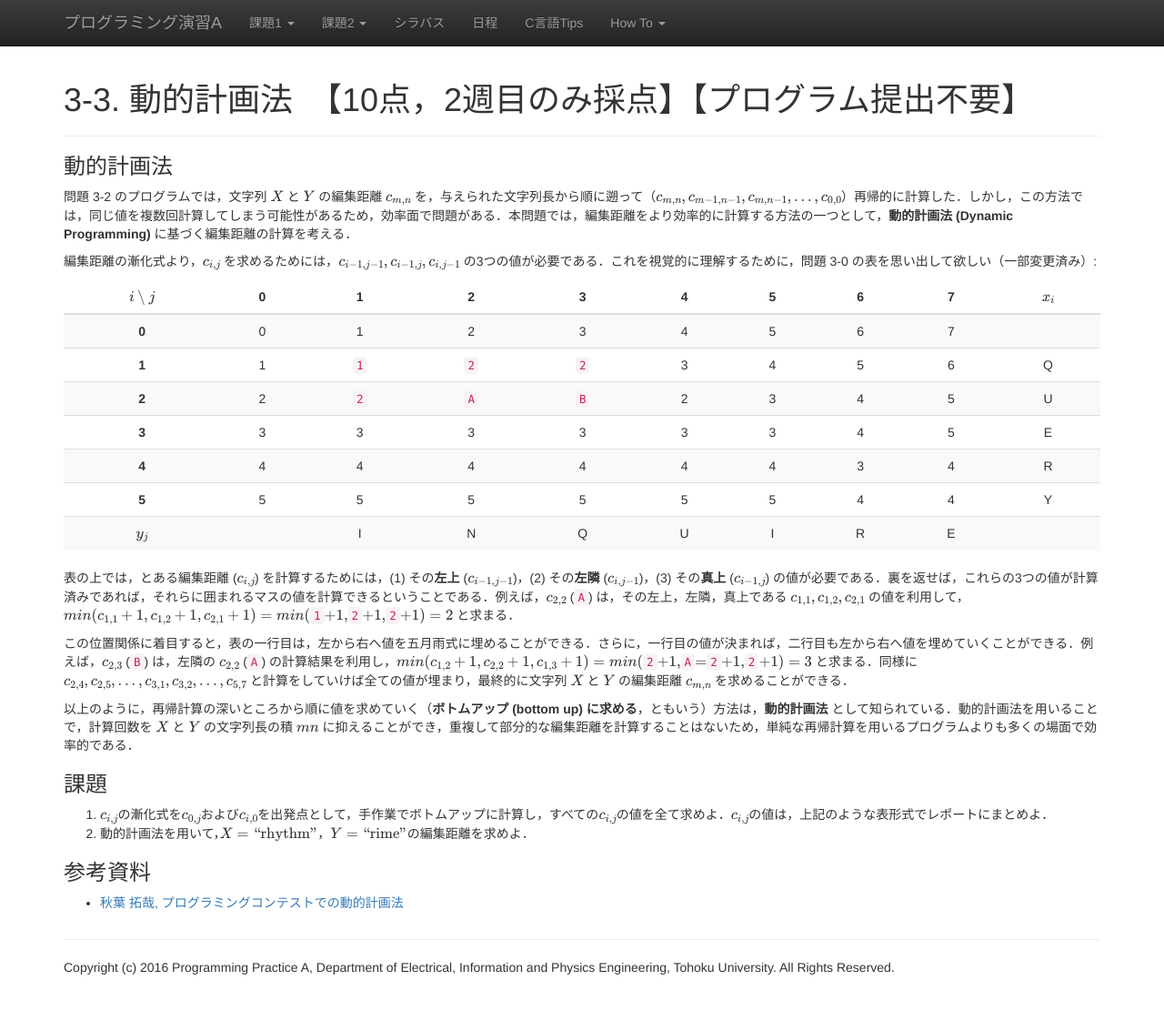
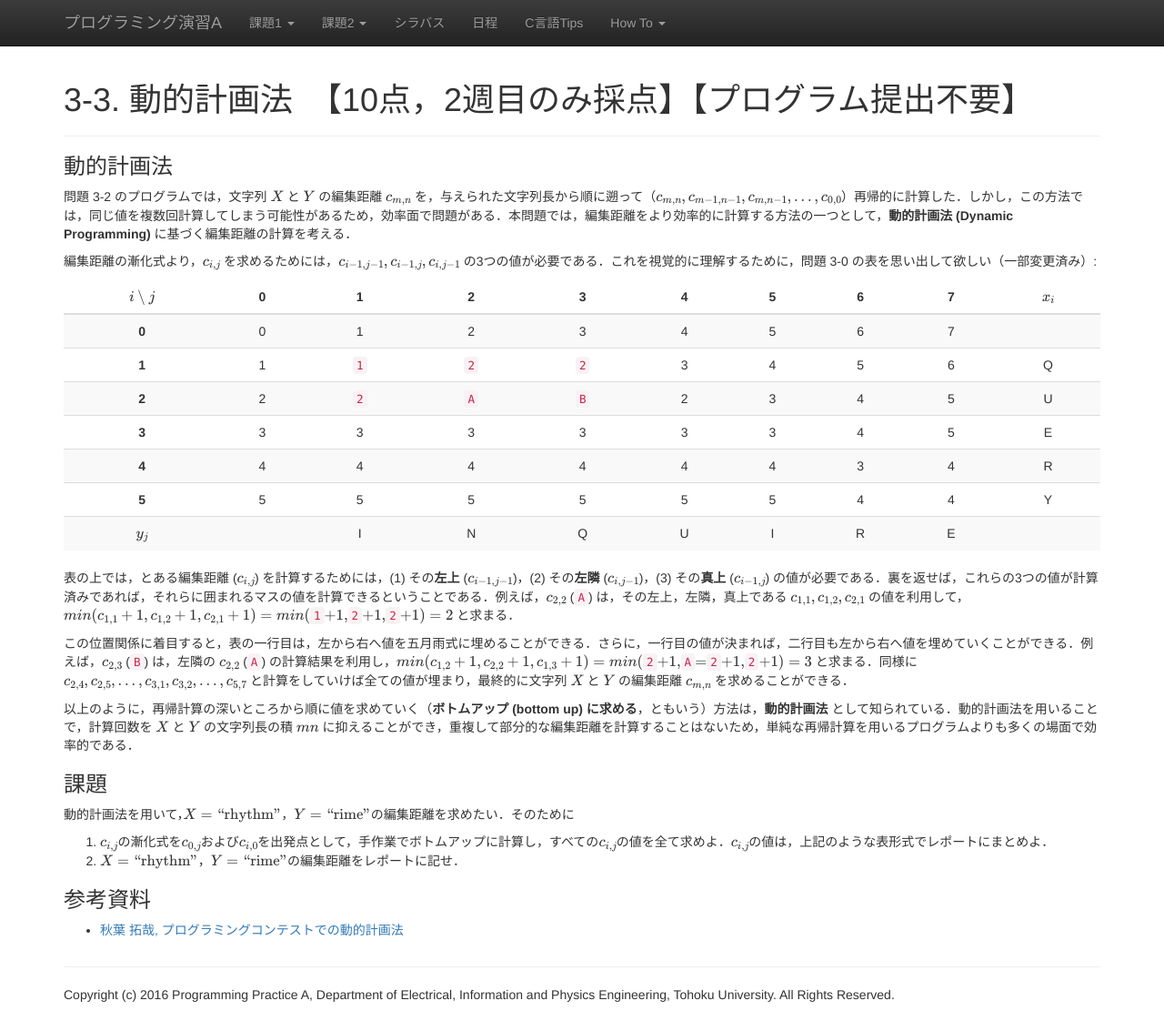
Before and after one commit to ecei-tohoku/ppa-public, a Jekyll site: the page built from kadai3tmp/p33.md, in a window 1280 px wide and 1133 px high. Shown: the whole window at 91% size. Built offline with Jekyll 4.4.1, drawn with Linux system fonts in a browser that asks for light colours; nearby versions of some CDN libraries; formulas are drawn with MathJax 3.

Commit message:
Update p33.md

```diff
--- a/kadai3tmp/p33.md
+++ b/kadai3tmp/p33.md
@@ -29,8 +29,9 @@ title: 3-3. 動的計画法　【10点，2週目のみ採点】【プログラ
 
 ### 課題
 
+動的計画法を用いて，$X = \mbox{"rhythm"}$，$Y = \mbox{"rime"}$の編集距離を求めたい．そのために
 1. $c_{i,j}$の漸化式を$c_{0,j}$および$c_{i,0}$を出発点として，手作業でボトムアップに計算し，すべての$c_{i,j}$の値を全て求めよ．$c_{i,j}$の値は，上記のような表形式でレポートにまとめよ．
-2. 動的計画法を用いて，$X = \mbox{"rhythm"}$，$Y = \mbox{"rime"}$の編集距離を求めよ．
+2. $X = \mbox{"rhythm"}$，$Y = \mbox{"rime"}$の編集距離をレポートに記せ．
 
 
 ### 参考資料
```
